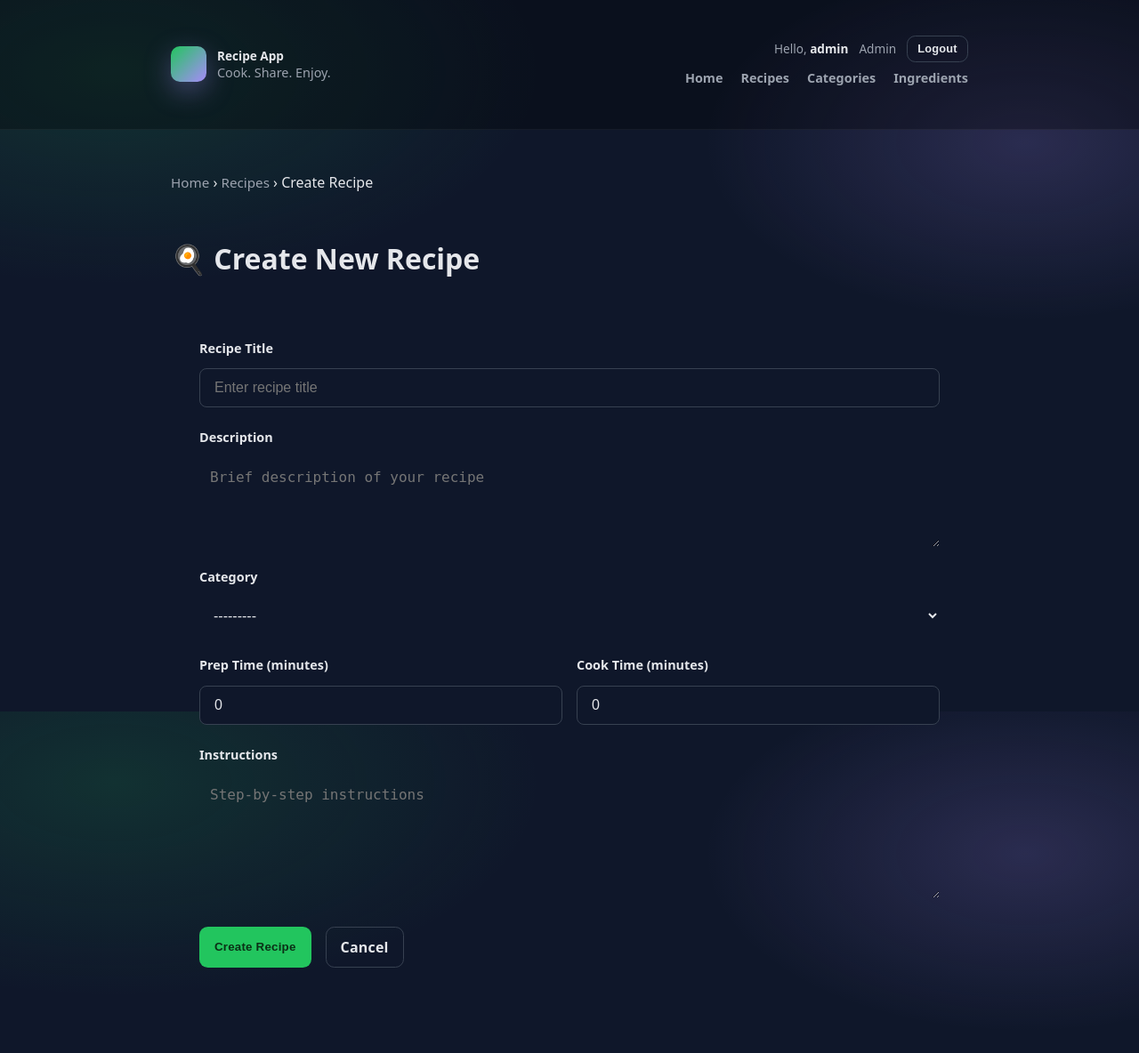
After one commit to apirollijr/Django-Recipe-App, a Django app: page /recipes/create/ in a window 1280 px wide. The commit adds this page. Shown: the whole page at 89% size. Run offline with Django 5.2, Linux system fonts and the light colour scheme; a user stored in the database is signed in; data comes from the database, SQL or seed files in the repository.

Commit message:
Add create recipe functionality

```diff
--- a/src/recipes/forms.py
+++ b/src/recipes/forms.py
@@ -1,6 +1,50 @@
 from django import forms
 from categories.models import Category
 from ingredients.models import Ingredient
+from .models import Recipe
+
+
+class RecipeForm(forms.ModelForm):
+    """Form for creating and editing recipes."""
+
+    class Meta:
+        model = Recipe
+        fields = ['title', 'description', 'instructions', 'category', 'prep_time_minutes', 'cook_time_minutes']
+        widgets = {
+            'title': forms.TextInput(attrs={
+                'class': 'form-control',
+                'placeholder': 'Enter recipe title'
+            }),
+            'description': forms.Textarea(attrs={
+                'class': 'form-control',
+                'placeholder': 'Brief description of your recipe',
+                'rows': 3
+            }),
+            'instructions': forms.Textarea(attrs={
+                'class': 'form-control',
+                'placeholder': 'Step-by-step instructions',
+                'rows': 6
+            }),
+            'category': forms.Select(attrs={'class': 'form-control'}),
+            'prep_time_minutes': forms.NumberInput(attrs={
+                'class': 'form-control',
+                'placeholder': 'Prep time in minutes',
+                'min': '0'
+            }),
+            'cook_time_minutes': forms.NumberInput(attrs={
+                'class': 'form-control',
+                'placeholder': 'Cook time in minutes',
+                'min': '0'
+            }),
+        }
+        labels = {
+            'title': 'Recipe Title',
+            'description': 'Description',
+            'instructions': 'Instructions',
+            'category': 'Category',
+            'prep_time_minutes': 'Prep Time (minutes)',
+            'cook_time_minutes': 'Cook Time (minutes)',
+        }
 
 
 class RecipeSearchForm(forms.Form):
--- /dev/null
+++ b/src/recipes/templates/recipes/recipe_create.html
@@ -0,0 +1,228 @@
+<!DOCTYPE html>
+<html lang="en">
+<head>
+  {% load static %}
+  <meta charset="UTF-8" />
+  <meta name="viewport" content="width=device-width, initial-scale=1" />
+  <title>Create Recipe - Recipe App</title>
+  <link rel="stylesheet" href="{% static 'recipes/css/style.css' %}">
+  <style>
+    .form-section {
+      background: var(--card-bg);
+      border-radius: 12px;
+      padding: 2rem;
+      margin-bottom: 2rem;
+    }
+    .form-group {
+      margin-bottom: 1.5rem;
+    }
+    .form-group label {
+      display: block;
+      margin-bottom: 0.5rem;
+      font-weight: 600;
+      color: var(--text-color);
+    }
+    .form-control {
+      width: 100%;
+      padding: 0.75rem;
+      border: 1px solid var(--border-color);
+      border-radius: 8px;
+      background: var(--bg-color);
+      color: var(--text-color);
+      font-size: 1rem;
+    }
+    .form-control:focus {
+      outline: none;
+      border-color: var(--accent-color);
+      box-shadow: 0 0 0 3px rgba(79, 140, 255, 0.2);
+    }
+    textarea.form-control {
+      resize: vertical;
+      min-height: 100px;
+    }
+    .form-row {
+      display: grid;
+      grid-template-columns: 1fr 1fr;
+      gap: 1rem;
+    }
+    @media (max-width: 600px) {
+      .form-row {
+        grid-template-columns: 1fr;
+      }
+    }
+    .form-actions {
+      display: flex;
+      gap: 1rem;
+      margin-top: 2rem;
+    }
+    .error-list {
+      color: #e74c3c;
+      margin-top: 0.5rem;
+      font-size: 0.9rem;
+    }
+    .error-list li {
+      list-style: none;
+    }
+  </style>
+</head>
+<body>
+  <div class="user-bar">
+    <div class="container user-bar-inner">
+      <div class="brand">
+        <div class="logo" aria-hidden="true"></div>
+        <div>
+          <strong>Recipe App</strong>
+          <div style="color: var(--muted); font-size: .9rem;">Cook. Share. Enjoy.</div>
+        </div>
+      </div>
+      <div class="user-bar-right">
+        <div class="user-info">
+          {% if user.is_authenticated %}
+            <span class="user-greeting">Hello, <strong>{{ user.username }}</strong></span>
+            <div class="user-links">
+              {% if user.is_staff %}<a href="/admin/">Admin</a>{% endif %}
+              <form method="post" action="{% url 'logout' %}" class="logout-form">
+                {% csrf_token %}
+                <button type="submit" class="btn btn-small btn-secondary">Logout</button>
+              </form>
+            </div>
+          {% else %}
+            <span class="user-greeting">Welcome, Guest</span>
+            <div class="user-links">
+              <a href="{% url 'login' %}" class="btn btn-small btn-secondary">Login</a>
+              <a href="{% url 'register' %}" class="btn btn-small btn-primary">Register</a>
+            </div>
+          {% endif %}
+        </div>
+        <button class="hamburger" aria-label="Toggle menu" aria-expanded="false">
+          <span></span>
+          <span></span>
+          <span></span>
+        </button>
+        <nav class="main-nav">
+          <a href="{% url 'recipes:home' %}">Home</a>
+          <a href="{% url 'recipes:recipe_list' %}">Recipes</a>
+          <a href="{% url 'categories:category_list' %}">Categories</a>
+          <a href="{% url 'ingredients:ingredient_list' %}">Ingredients</a>
+        </nav>
+        <div class="nav-overlay"></div>
+      </div>
+    </div>
+  </div>
+  <div class="container">
+    <script>
+      document.addEventListener('DOMContentLoaded', function() {
+        const hamburger = document.querySelector('.hamburger');
+        const nav = document.querySelector('.main-nav');
+        const overlay = document.querySelector('.nav-overlay');
+
+        function toggleMenu() {
+          hamburger.classList.toggle('active');
+          nav.classList.toggle('active');
+          overlay.classList.toggle('active');
+          hamburger.setAttribute('aria-expanded', hamburger.classList.contains('active'));
+        }
+
+        hamburger.addEventListener('click', toggleMenu);
+        overlay.addEventListener('click', toggleMenu);
+
+        nav.querySelectorAll('a').forEach(link => {
+          link.addEventListener('click', () => {
+            if (nav.classList.contains('active')) toggleMenu();
+          });
+        });
+      });
+    </script>
+
+    <!-- Breadcrumb -->
+    <nav class="breadcrumb">
+      <a href="{% url 'recipes:home' %}">Home</a> &rsaquo;
+      <a href="{% url 'recipes:recipe_list' %}">Recipes</a> &rsaquo;
+      <span>Create Recipe</span>
+    </nav>
+
+    <header>
+      <h1>🍳 Create New Recipe</h1>
+    </header>
+
+    {% if messages %}
+      {% for message in messages %}
+        <div class="alert alert-{{ message.tags }}">{{ message }}</div>
+      {% endfor %}
+    {% endif %}
+
+    <section class="form-section">
+      <form method="post">
+        {% csrf_token %}
+
+        <div class="form-group">
+          <label for="id_title">{{ form.title.label }}</label>
+          {{ form.title }}
+          {% if form.title.errors %}
+            <ul class="error-list">
+              {% for error in form.title.errors %}<li>{{ error }}</li>{% endfor %}
+            </ul>
+          {% endif %}
+        </div>
+
+        <div class="form-group">
+          <label for="id_description">{{ form.description.label }}</label>
+          {{ form.description }}
+          {% if form.description.errors %}
+            <ul class="error-list">
+              {% for error in form.description.errors %}<li>{{ error }}</li>{% endfor %}
+            </ul>
+          {% endif %}
+        </div>
+
+        <div class="form-group">
+          <label for="id_category">{{ form.category.label }}</label>
+          {{ form.category }}
+          {% if form.category.errors %}
+            <ul class="error-list">
+              {% for error in form.category.errors %}<li>{{ error }}</li>{% endfor %}
+            </ul>
+          {% endif %}
+        </div>
+
+        <div class="form-row">
+          <div class="form-group">
+            <label for="id_prep_time_minutes">{{ form.prep_time_minutes.label }}</label>
+            {{ form.prep_time_minutes }}
+            {% if form.prep_time_minutes.errors %}
+              <ul class="error-list">
+                {% for error in form.prep_time_minutes.errors %}<li>{{ error }}</li>{% endfor %}
+              </ul>
+            {% endif %}
+          </div>
+
+          <div class="form-group">
+            <label for="id_cook_time_minutes">{{ form.cook_time_minutes.label }}</label>
+            {{ form.cook_time_minutes }}
+            {% if form.cook_time_minutes.errors %}
+              <ul class="error-list">
+                {% for error in form.cook_time_minutes.errors %}<li>{{ error }}</li>{% endfor %}
+              </ul>
+            {% endif %}
+          </div>
+        </div>
+
+        <div class="form-group">
+          <label for="id_instructions">{{ form.instructions.label }}</label>
+          {{ form.instructions }}
+          {% if form.instructions.errors %}
+            <ul class="error-list">
+              {% for error in form.instructions.errors %}<li>{{ error }}</li>{% endfor %}
+            </ul>
+          {% endif %}
+        </div>
+
+        <div class="form-actions">
+          <button type="submit" class="btn btn-primary">Create Recipe</button>
+          <a href="{% url 'recipes:recipe_list' %}" class="btn btn-secondary">Cancel</a>
+        </div>
+      </form>
+    </section>
+  </div>
+</body>
+</html>
--- a/src/recipes/templates/recipes/recipes_home.html
+++ b/src/recipes/templates/recipes/recipes_home.html
@@ -84,7 +84,7 @@
         <p>Discover, organize, and share your favorite dishes. Build your personal cookbook and explore new flavors every day.</p>
         <div class="cta">
           <a class="btn btn-primary" href="{% url 'recipes:recipe_list' %}">Explore Recipes</a>
-          <a class="btn btn-secondary" href="#">Create New Recipe</a>
+          <a class="btn btn-secondary" href="{% url 'recipes:recipe_create' %}">Create New Recipe</a>
         </div>
       </div>
       <div class="panel">
--- a/src/recipes/urls.py
+++ b/src/recipes/urls.py
@@ -6,6 +6,7 @@ app_name = 'recipes'
 urlpatterns = [
     path('', views.home, name='home'),
     path('recipes/', views.recipe_list, name='recipe_list'),
+    path('recipes/create/', views.recipe_create, name='recipe_create'),
     path('recipes/<int:pk>/', views.recipe_detail, name='recipe_detail'),
     path('search/', views.recipe_search, name='recipe_search'),
 ]
--- a/src/recipes/views.py
+++ b/src/recipes/views.py
@@ -5,7 +5,7 @@ from django.contrib.auth import login
 from django.contrib.auth.decorators import login_required
 from django.contrib import messages
 from .models import Recipe
-from .forms import RecipeSearchForm
+from .forms import RecipeSearchForm, RecipeForm
 from categories.models import Category
 from ingredients.models import Ingredient
 import pandas as pd
@@ -20,6 +20,23 @@ from collections import Counter
 
 def home(request):
 	return render(request, 'recipes/recipes_home.html')
+
+
+@login_required
+def recipe_create(request):
+	"""Handle recipe creation."""
+	if request.method == 'POST':
+		form = RecipeForm(request.POST)
+		if form.is_valid():
+			recipe = form.save(commit=False)
+			recipe.author = request.user
+			recipe.save()
+			messages.success(request, f'Recipe "{recipe.title}" has been created!')
+			return redirect('recipes:recipe_detail', pk=recipe.pk)
+	else:
+		form = RecipeForm()
+
+	return render(request, 'recipes/recipe_create.html', {'form': form})
 
 
 def register(request):
```
Also changed, not shown: src/recipe_project/settings.py (+3 -4 lines).
